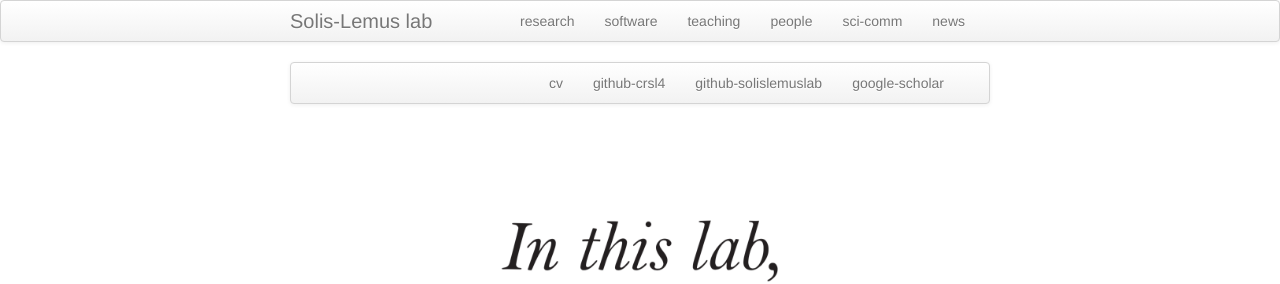
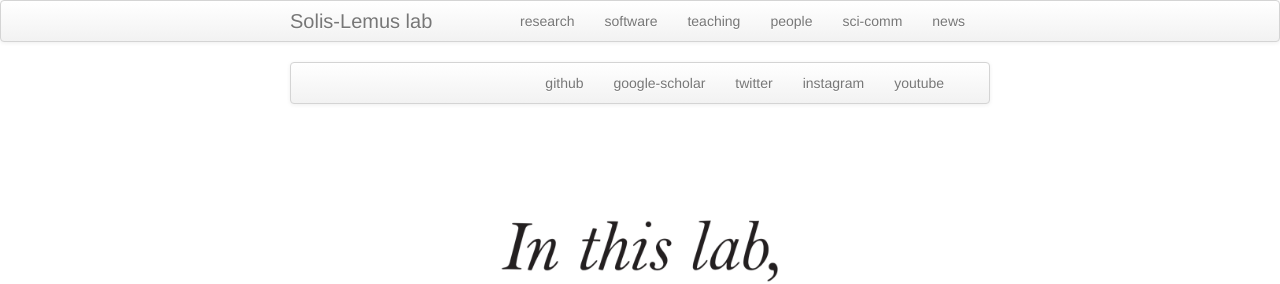
Before and after one commit to solislemuslab/solislemuslab.github.io, a Jekyll site: the page built from index.md, in a window 1280 px wide. Shown: the top 284 px of the page. Built offline with Jekyll 4.4.1, drawn with Linux system fonts in a browser that asks for light colours.

Commit message:
modified index

```diff
--- a/index.md
+++ b/index.md
@@ -7,10 +7,11 @@ description: Sol&iacute;s-Lemus lab
 <div class="navbar">
   <div class="navbar-inner">
       <ul class="nav">
-          <li><a href="https://github.com/solislemuslab/solislemuslab.github.io/blob/master/assets/cv.pdf">cv</a></li>
-          <li><a href="https://github.com/crsl4">github-crsl4</a></li>
-          <li><a href="https://github.com/solislemuslab">github-solislemuslab</a></li>
+          <li><a href="https://github.com/solislemuslab">github</a></li>
           <li><a href="https://scholar.google.com/citations?user=GrUypj8AAAAJ&hl=en&oi=ao">google-scholar</a></li>
+          <li><a href="https://twitter.com/solislemuslab">twitter</a></li>
+          <li><a href="https://www.instagram.com/thestatistician/?hl=en">instagram</a></li>
+          <li><a href="https://www.youtube.com/channel/UCcBcmxIYYGC6Z04p9SC7hwg/featured">youtube</a></li>
       </ul>
   </div>
 </div>
```
